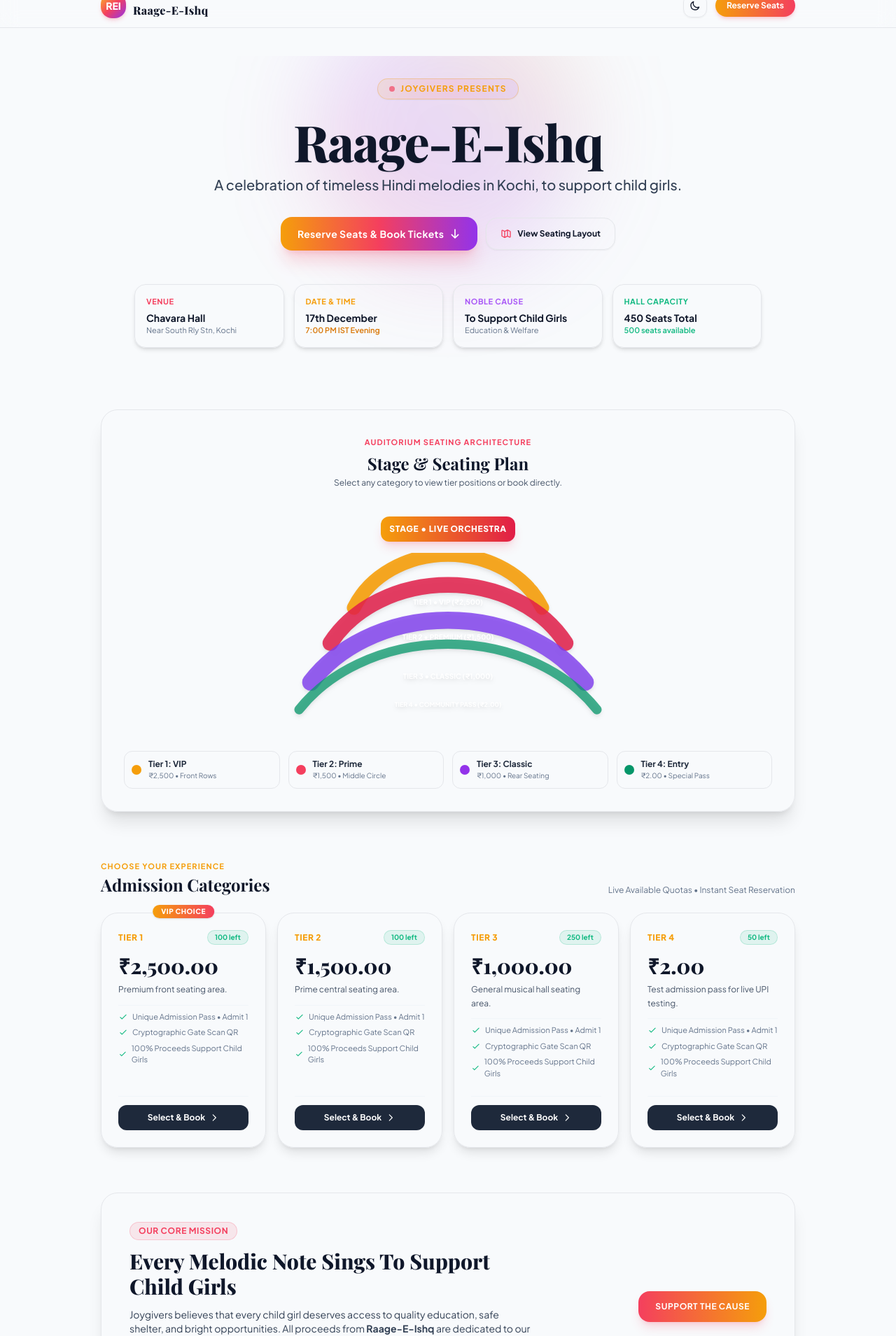
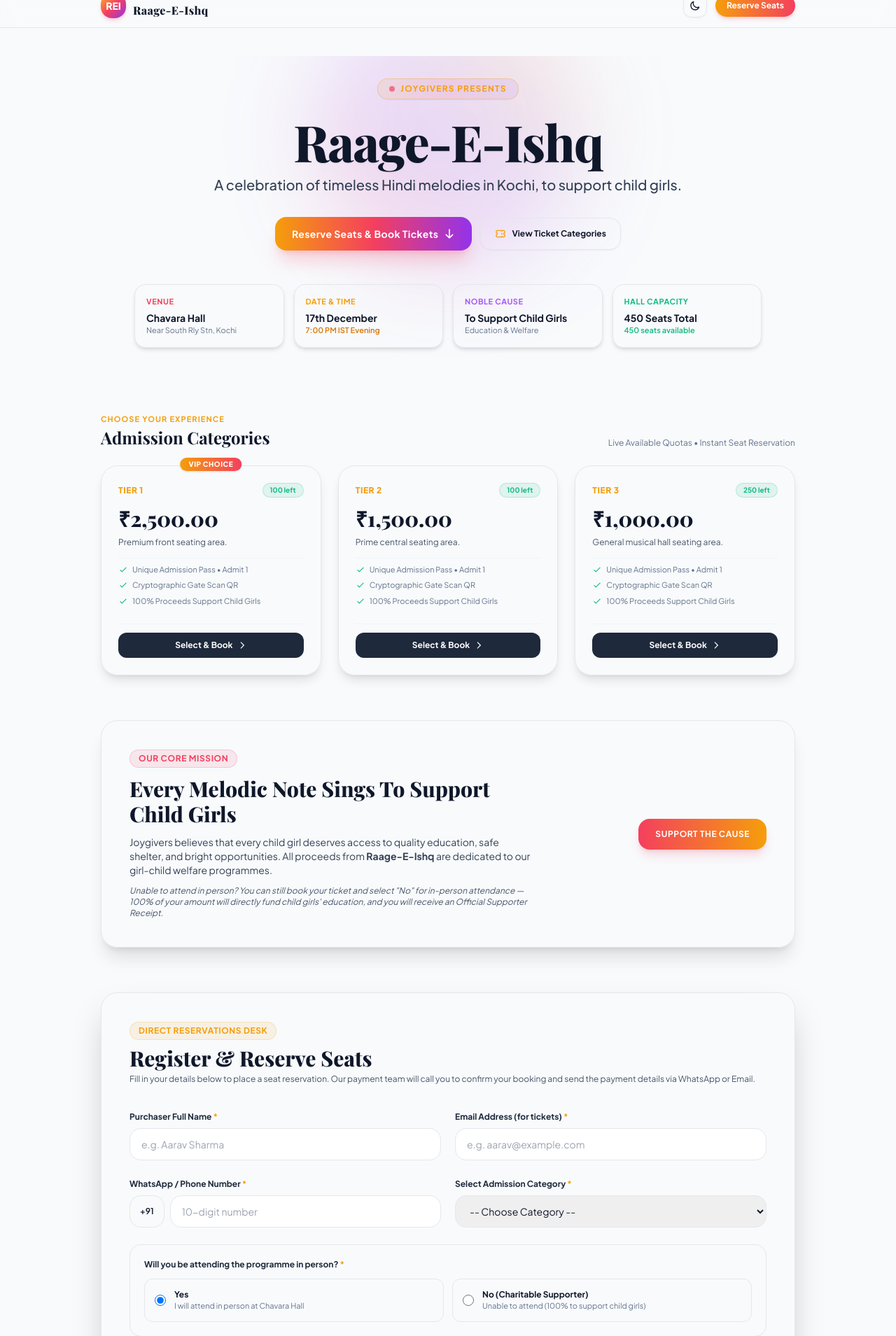
Before and after one commit to harishjaved/Raag-E-Ishq, a Laravel app: page / in a window 1280 px wide. Shown: the part 24-1933 px from the top of the page at 70% size. Run offline with Laravel 12, Linux system fonts and the light colour scheme; data comes from the database, SQL or seed files in the repository; tables that the repository leaves empty hold one stand-in row (values such as "Sample post"); some libraries are stand-ins or nearby versions; some web fonts are replaced.

Commit message:
feat: remove Tier 4 test category and Stage & Seating Plan section

```diff
--- a/resources/views/public/event.blade.php
+++ b/resources/views/public/event.blade.php
@@ -32,10 +32,10 @@
                 <span>Reserve Seats &amp; Book Tickets</span>
                 <svg class="w-4 h-4" fill="none" stroke="currentColor" viewBox="0 0 24 24"><path stroke-linecap="round" stroke-linejoin="round" stroke-width="2.5" d="M19 14l-7 7m0 0l-7-7m7 7V3"/></svg>
             </a>
-            <a href="#seating-map"
+            <a href="#categories"
                 class="px-5 py-3.5 rounded-2xl border transition text-xs font-bold flex items-center gap-2 dark:border-slate-800 dark:bg-slate-900/60 dark:hover:bg-slate-800 dark:text-slate-200 light:border-slate-300 light:bg-white light:hover:bg-slate-100 light:text-slate-800 shadow-sm">
-                <svg class="w-4 h-4 text-rose-500" fill="none" stroke="currentColor" viewBox="0 0 24 24"><path stroke-linecap="round" stroke-linejoin="round" stroke-width="2" d="M9 20l-5.447-2.724A1 1 0 013 16.382V5.618a1 1 0 011.447-.894L9 7m0 13l6-3m-6 3V7m6 10l4.553 2.276A1 1 0 0021 18.382V7.618a1 1 0 00-.553-.894L15 4m0 13V4m0 0L9 7"/></svg>
-                <span>View Seating Layout</span>
+                <svg class="w-4 h-4 text-amber-500" fill="none" stroke="currentColor" viewBox="0 0 24 24"><path stroke-linecap="round" stroke-linejoin="round" stroke-width="2" d="M15 5v2m0 4v2m0 4v2M5 5a2 2 0 00-2 2v3a2 2 0 110 4v3a2 2 0 002 2h14a2 2 0 002-2v-3a2 2 0 110-4V7a2 2 0 00-2-2H5z"/></svg>
+                <span>View Ticket Categories</span>
             </a>
         </div>
 
@@ -71,76 +71,8 @@
         </div>
     </section>
 
-    <!-- Interactive Seating Layout & Stage Arc (Inspired by reference UI in Image 3) -->
-    <section id="seating-map" class="p-6 sm:p-8 rounded-3xl border transition-all dark:bg-slate-900/70 dark:border-slate-800 light:bg-white light:border-slate-200 shadow-xl space-y-6">
-        <div class="text-center space-y-1">
-            <span class="text-[11px] uppercase font-bold tracking-widest text-rose-500">Auditorium Seating Architecture</span>
-            <h2 class="text-2xl font-bold dark:text-slate-100 text-slate-900 font-serif-display">Stage &amp; Seating Plan</h2>
-            <p class="text-xs dark:text-slate-400 text-slate-600">Select any category to view tier positions or book directly.</p>
-        </div>
-
-        <!-- Visual Auditorium Graphic -->
-        <div class="max-w-lg mx-auto py-4 text-center space-y-4">
-            <!-- Stage Box -->
-            <div class="mx-auto w-48 py-2.5 rounded-xl bg-gradient-to-r from-amber-500 to-rose-600 text-white font-extrabold text-xs tracking-wider shadow-lg shadow-rose-500/20 uppercase">
-                Stage &bull; Live Orchestra
-            </div>
-
-            <!-- Curved Seating Bowl Graphic -->
-            <svg viewBox="0 0 400 210" class="w-full max-w-md mx-auto drop-shadow-md select-none">
-                <!-- Tier 1: Front Arc (Gold/Amber) -->
-                <path d="M 80 70 A 130 110 0 0 1 320 70" fill="none" stroke="#f59e0b" stroke-width="18" stroke-linecap="round" opacity="0.9"/>
-                <text x="200" y="66" text-anchor="middle" fill="#ffffff" font-size="9" font-weight="bold">TIER 1 &bull; VIP (₹2,500)</text>
-
-                <!-- Tier 2: Middle Arc (Rose/Pink) -->
-                <path d="M 50 115 A 170 140 0 0 1 350 115" fill="none" stroke="#e11d48" stroke-width="20" stroke-linecap="round" opacity="0.85"/>
-                <text x="200" y="111" text-anchor="middle" fill="#ffffff" font-size="9" font-weight="bold">TIER 2 &bull; PREMIUM (₹1,500)</text>
-
-                <!-- Tier 3: Classic Rear Arc (Purple/Violet) -->
-                <path d="M 25 165 A 205 165 0 0 1 375 165" fill="none" stroke="#7c3aed" stroke-width="22" stroke-linecap="round" opacity="0.8"/>
-                <text x="200" y="161" text-anchor="middle" fill="#ffffff" font-size="9" font-weight="bold">TIER 3 &bull; CLASSIC (₹1,000)</text>
-
-                <!-- Tier 4: Community Arc (Cyan/Emerald) -->
-                <path d="M 10 200 A 225 180 0 0 1 390 200" fill="none" stroke="#059669" stroke-width="12" stroke-linecap="round" opacity="0.75"/>
-                <text x="200" y="196" text-anchor="middle" fill="#ffffff" font-size="8" font-weight="bold">TIER 4 &bull; COMMUNITY PASS (₹2.00)</text>
-            </svg>
-        </div>
-
-        <!-- Seating Legend -->
-        <div class="grid grid-cols-2 sm:grid-cols-4 gap-3 pt-2 text-xs">
-            <div class="p-2.5 rounded-xl border flex items-center gap-2.5 dark:border-slate-800 dark:bg-slate-950/60 light:border-slate-200 light:bg-slate-50">
-                <span class="w-3.5 h-3.5 rounded-full bg-amber-500 flex-shrink-0"></span>
-                <div>
-                    <div class="font-bold dark:text-slate-200 text-slate-800">Tier 1: VIP</div>
-                    <div class="text-[10px] dark:text-slate-400 text-slate-500">₹2,500 &bull; Front Rows</div>
-                </div>
-            </div>
-            <div class="p-2.5 rounded-xl border flex items-center gap-2.5 dark:border-slate-800 dark:bg-slate-950/60 light:border-slate-200 light:bg-slate-50">
-                <span class="w-3.5 h-3.5 rounded-full bg-rose-500 flex-shrink-0"></span>
-                <div>
-                    <div class="font-bold dark:text-slate-200 text-slate-800">Tier 2: Prime</div>
-                    <div class="text-[10px] dark:text-slate-400 text-slate-500">₹1,500 &bull; Middle Circle</div>
-                </div>
-            </div>
-            <div class="p-2.5 rounded-xl border flex items-center gap-2.5 dark:border-slate-800 dark:bg-slate-950/60 light:border-slate-200 light:bg-slate-50">
-                <span class="w-3.5 h-3.5 rounded-full bg-purple-600 flex-shrink-0"></span>
-                <div>
-                    <div class="font-bold dark:text-slate-200 text-slate-800">Tier 3: Classic</div>
-                    <div class="text-[10px] dark:text-slate-400 text-slate-500">₹1,000 &bull; Rear Seating</div>
-                </div>
-            </div>
-            <div class="p-2.5 rounded-xl border flex items-center gap-2.5 dark:border-slate-800 dark:bg-slate-950/60 light:border-slate-200 light:bg-slate-50">
-                <span class="w-3.5 h-3.5 rounded-full bg-emerald-600 flex-shrink-0"></span>
-                <div>
-                    <div class="font-bold dark:text-slate-200 text-slate-800">Tier 4: Entry</div>
-                    <div class="text-[10px] dark:text-slate-400 text-slate-500">₹2.00 &bull; Special Pass</div>
-                </div>
-            </div>
-        </div>
-    </section>
-
     <!-- Admission Categories & Pricing Cards (Inspired by Reference Cards) -->
-    <section class="space-y-6">
+    <section id="categories" class="space-y-6">
         <div class="flex flex-col sm:flex-row sm:items-end justify-between gap-2">
             <div>
                 <span class="text-[11px] uppercase font-bold tracking-widest text-amber-500">Choose Your Experience</span>
@@ -149,7 +81,7 @@
             <span class="text-xs dark:text-slate-400 text-slate-500">Live Available Quotas &bull; Instant Seat Reservation</span>
         </div>
 
-        <div class="grid sm:grid-cols-2 lg:grid-cols-4 gap-4">
+        <div class="grid sm:grid-cols-3 gap-6">
             @foreach ($categories as $cat)
                 @php
                     $isTier1 = str_contains(strtolower($cat->name), 'tier 1');
```
Also changed, not shown: database/seeders/DatabaseSeeder.php (+2 -14 lines), tests/Feature/EndToEndLifecycleTest.php (+1 -1 lines), tests/Feature/Phase1FoundationTest.php (+4 -8 lines), tests/Feature/Phase6BackOfficeAndAnalyticsTest.php (+6 -6 lines).
